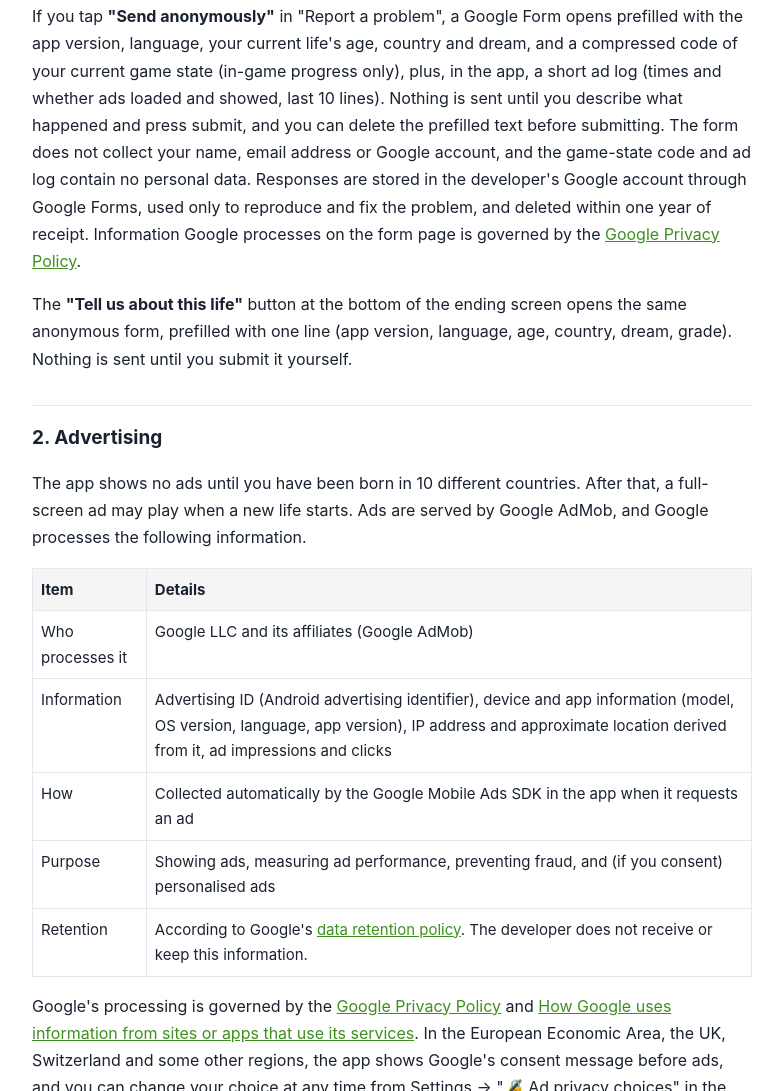
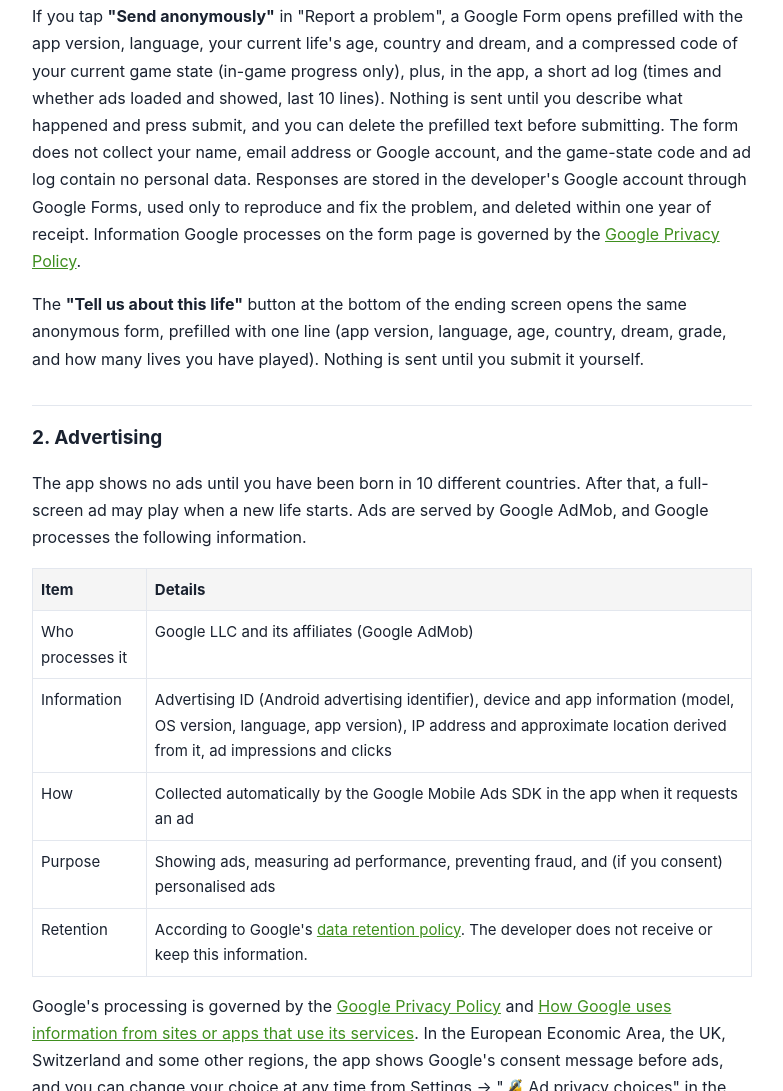
Before and after one commit to msjo-ko/sors-site, a plain HTML site: page privacy-en.html in a window 1280 px wide. Shown: the part 638-1729 px from the top of the page, without its empty margins (248-1031 px from the left). Drawn offline with Linux system fonts and the light colour scheme.

Commit message:
개인정보처리방침: '한마디 남기기'에 미리 채워지는 항목에 '몇 번째 판인지' 추가 (한·영)
인생뽑기 1.1.11 부터 의견 폼 한 줄에 판 수가 함께 채워져요. 기기에 저장된 기록 수이고
식별값은 아니에요.

Co-Authored-By: Claude Fable 5.2 <noreply@anthropic.com>
Claude-Session: https://claude.ai/code/session_01EKNgfAgZghCZjwJfhwaueF

```diff
--- a/privacy-en.html
+++ b/privacy-en.html
@@ -24,7 +24,7 @@ a{color:var(--acc)}small{color:var(--ink2)}ul{padding-left:20px}
 <p>None. Your game progress (current life, collection, achievements, past lives, settings) is stored <b>only on your device</b> and is never sent to the developer. Uninstalling the app deletes it from the device.</p>
 <p>If you email us, your email address and message stay in the developer's mailbox. When you use the app's "Report a problem" button, the email body also includes the app version, device and browser information (User-Agent), screen size, number of saved records and the last error messages (you can read and delete these before sending). We use them only to answer you and fix the problem, and delete them within one year after the conversation ends.</p>
 <p>If you tap <b>"Send anonymously"</b> in "Report a problem", a Google Form opens prefilled with the app version, language, your current life's age, country and dream, and a compressed code of your current game state (in-game progress only), plus, in the app, a short ad log (times and whether ads loaded and showed, last 10 lines). Nothing is sent until you describe what happened and press submit, and you can delete the prefilled text before submitting. The form does not collect your name, email address or Google account, and the game-state code and ad log contain no personal data. Responses are stored in the developer's Google account through Google Forms, used only to reproduce and fix the problem, and deleted within one year of receipt. Information Google processes on the form page is governed by the <a href="https://policies.google.com/privacy">Google Privacy Policy</a>.</p>
-<p>The <b>"Tell us about this life"</b> button at the bottom of the ending screen opens the same anonymous form, prefilled with one line (app version, language, age, country, dream, grade). Nothing is sent until you submit it yourself.</p>
+<p>The <b>"Tell us about this life"</b> button at the bottom of the ending screen opens the same anonymous form, prefilled with one line (app version, language, age, country, dream, grade, and how many lives you have played). Nothing is sent until you submit it yourself.</p>
 
 <h2>2. Advertising</h2>
 <p>The app shows no ads until you have been born in 10 different countries. After that, a full-screen ad may play when a new life starts. Ads are served by Google AdMob, and Google processes the following information.</p>
```
Also changed, not shown: privacy.html (+1 -1 lines).
